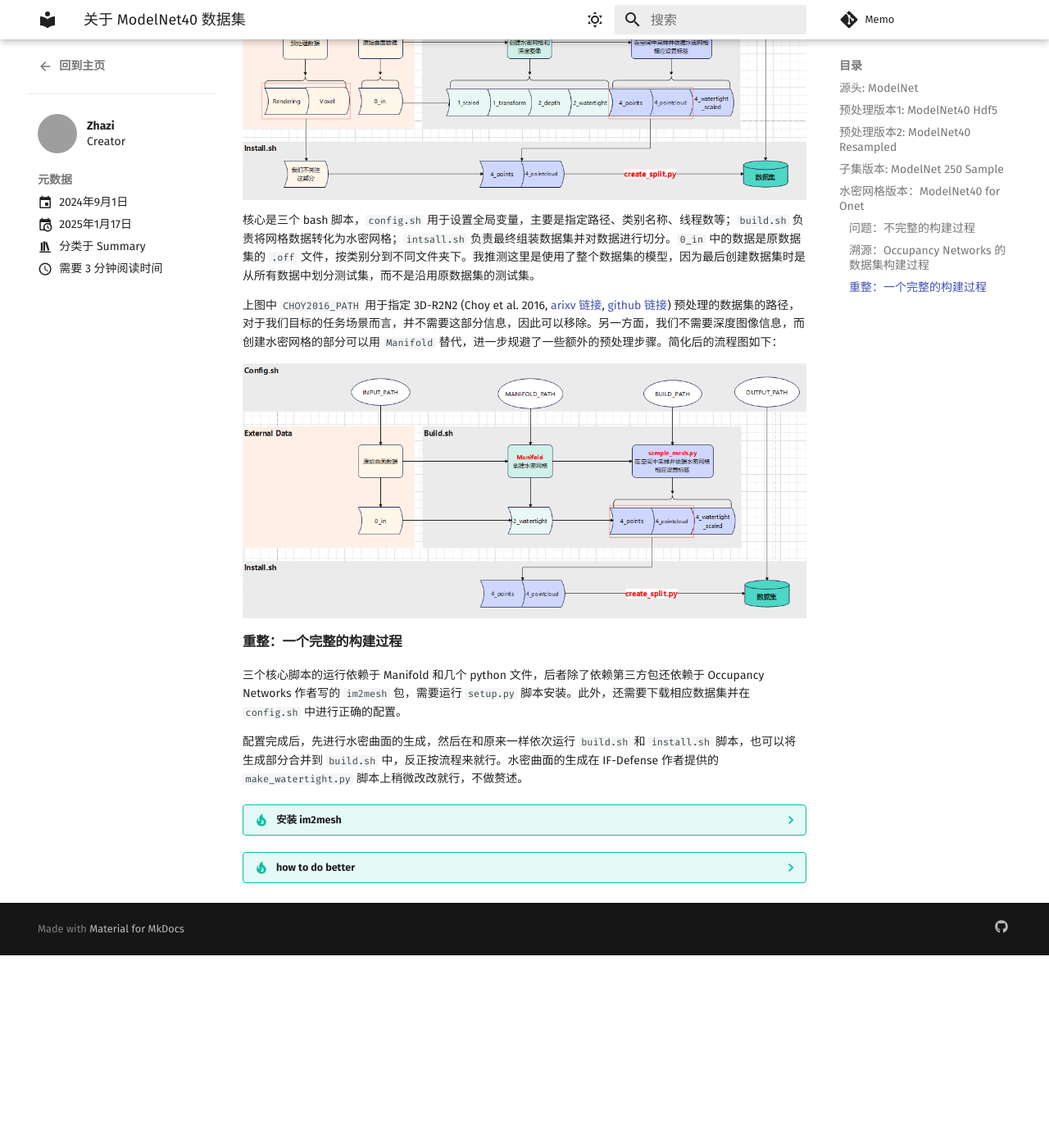
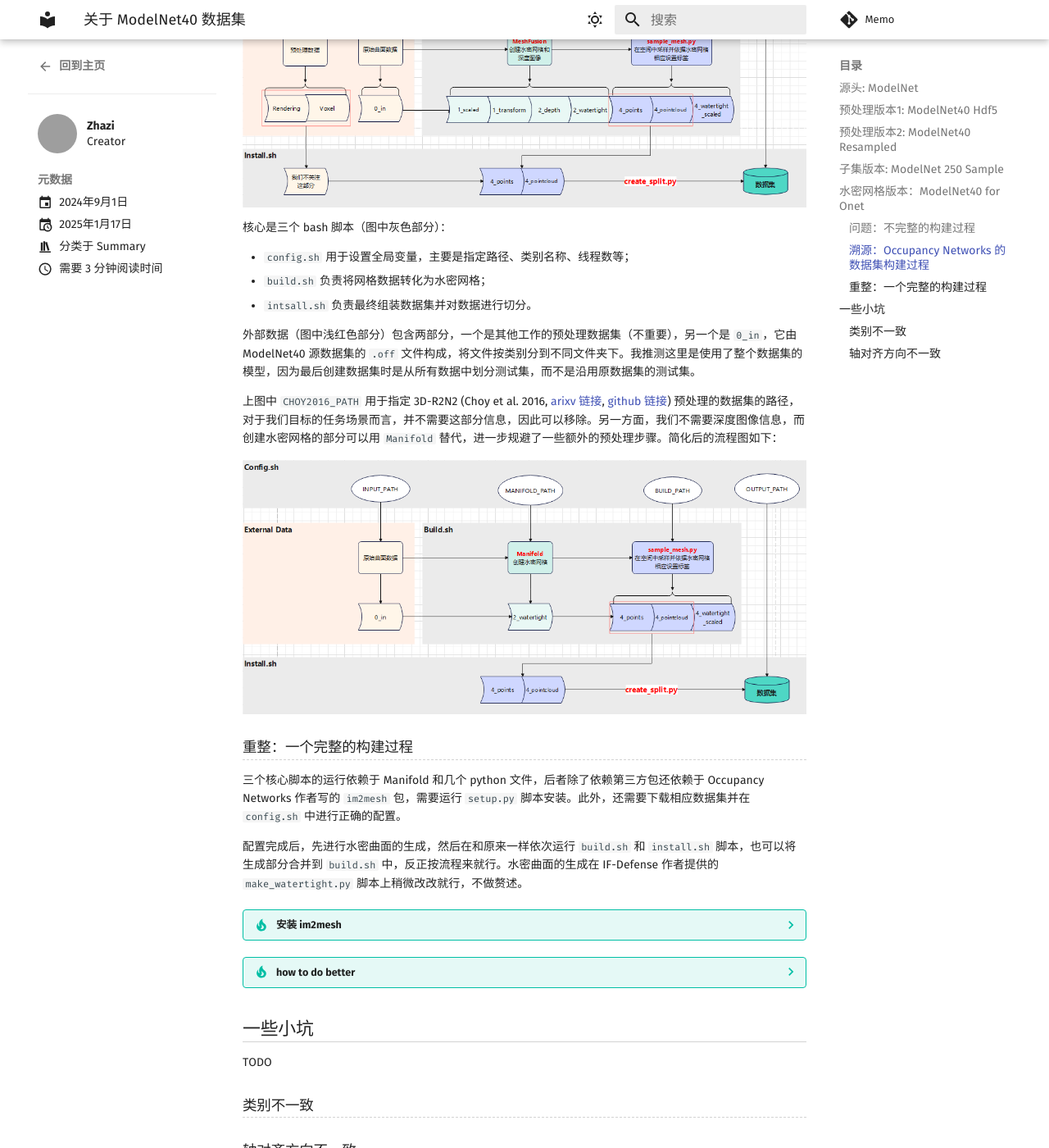
Before and after one commit to the-full/the-full.github.io, an MkDocs documentation site: the page built from docs/blog/posts/modelnet40.md, in a window 1280 px wide and 1400 px high, scrolled down 2710 px. Shown: the whole window at 82% size. Built offline with MkDocs 1.6.1 and Material for MkDocs 9.7.7, drawn with Linux system fonts in a browser that asks for light colours; comment, search, counter and statistics services are not loaded; before the commit the page ends 3875 px from its top, so only the background shows below that; some of the changed text lies outside the part shown; grey boxes are pictures that could not be loaded.

Commit message:
update: 完成，并临时起意挖了个小坑，之后再填

````diff
--- a/docs/blog/posts/modelnet40.md
+++ b/docs/blog/posts/modelnet40.md
@@ -16,11 +16,16 @@ authors:
 
     ModelNet40 是三维对抗攻防领域中一个非常常用的数据集，绝大多数方法都会在该数据集上进行评估。然而，在阅读相关论文时，会发现这个数据集存在许多变体，通常是前人工作中预处理后的版本，这导致论文或代码中提到 ModelNet40 数据集时往往具有多义性。另一方面，最近在尝试复现点云对抗防御方法 **IF-Defense** 时，需要在 ModelNet40 的基础上构建一个变体数据集，但在运行作者的脚本时遇到了一些问题，因此需要梳理其构建细节。
 
-    本文将记录 ModelNet40 的各种变体及其构建细节，但不会涉及数据集的存储细节，也不会包括如何实现 DataSet 类来读取数据的内容。
+    本文将记录 ModelNet40 的各种变体及其构建细节，但不会涉及数据集的存储细节，也不会包括如何实现 DataSet 类来读取数据的内容。此外，本文还会记录一些因为数据集差异导致的坑。
 
-??? info "参考文献"
+    ??? info "参考文献"
 
-    - TODO
+        - [ModelNet 介绍](https://modelnet.cs.princeton.edu/)
+        - [PoinNet 仓库描述](https://github.com/charlesq34/pointnet)
+        - [PoinNet++ 仓库描述](https://github.com/charlesq34/pointnet2)
+        - [PoinNet++ 仓库描述](https://github.com/charlesq34/pointnet2)
+        - [GeoA$^3$ 仓库描述](https://github.com/Gorilla-Lab-SCUT/GeoA3/tree/master)
+        - [IF-Defense 仓库描述](https://github.com/Wuziyi616/IF-Defense/tree/main)
 <!-- more -->
 
 ## 源头: ModelNet
@@ -82,7 +87,7 @@ ModelNet数据集文件结构
 
     作者提供了 `Onet/Conv-Onet` 模型的预训练权重。如果仅需使用 IF-Defense 进行推理或测试，无需重新构建数据集。以下内容仅适用于需要重新训练模型的情况。
 
-#### 问题：不完整的构建过程
+### 问题：不完整的构建过程
 
 作者提供了他创建数据集过程中使用的脚本，但这些脚本只存在硬编码路径、无法直接组合使用的问题，见 `IF-Defense/ONet/data_proc/build.sh` 第 47 行：
 
@@ -116,19 +121,25 @@ mkdir -p $build_path_c/0_in \
 
 所以，在没有人工介入时，即使调整好路径设置也会面临 `build.sh` 和 `make_watertight.py` 循环依赖的问题，此外，`build.sh` 中也没有给出 `0_in` 文件夹下文件的创建过程。
 
-#### 溯源：Occupancy Networks 的数据集构建过程
+### 溯源：Occupancy Networks 的数据集构建过程
 
 作者的脚本是在从`Occupancy Networks` 的脚本（见 `occupancy_networks/scripts`) 修改而来的，原脚本处理的是 `ShapeNet` 数据集，构建流程如下图所示：
 
 ![Onet-ShapeNet 构建流程图](./images/Onet-ShapeNet 构建流程图.png)
 
-核心是三个 bash 脚本，`config.sh` 用于设置全局变量，主要是指定路径、类别名称、线程数等；`build.sh` 负责将网格数据转化为水密网格；`intsall.sh` 负责最终组装数据集并对数据进行切分。`0_in` 中的数据是原数据集的 `.off` 文件，按类别分到不同文件夹下。我推测这里是使用了整个数据集的模型，因为最后创建数据集时是从所有数据中划分测试集，而不是沿用原数据集的测试集。
+核心是三个 bash 脚本（图中灰色部分）：
+
+- `config.sh` 用于设置全局变量，主要是指定路径、类别名称、线程数等；
+- `build.sh` 负责将网格数据转化为水密网格；
+- `intsall.sh` 负责最终组装数据集并对数据进行切分。
+
+外部数据（图中浅红色部分）包含两部分，一个是其他工作的预处理数据集（不重要），另一个是 `0_in`，它由 ModelNet40 源数据集的 `.off` 文件构成，将文件按类别分到不同文件夹下。我推测这里是使用了整个数据集的模型，因为最后创建数据集时是从所有数据中划分测试集，而不是沿用原数据集的测试集。
 
 上图中 `CHOY2016_PATH` 用于指定 3D-R2N2 (Choy et al. 2016, [arixv 链接](https://arxiv.org/abs/1604.00449), [github 链接](https://github.com/chrischoy/3D-R2N2)) 预处理的数据集的路径，对于我们目标的任务场景而言，并不需要这部分信息，因此可以移除。另一方面，我们不需要深度图像信息，而创建水密网格的部分可以用 `Manifold` 替代，进一步规避了一些额外的预处理步骤。简化后的流程图如下：
 
 ![Onet-ModelNet40 构建流程图](./images/Onet-ModelNet40 构建流程图.png)
 
-#### 重整：一个完整的构建过程
+### 重整：一个完整的构建过程
 
 三个核心脚本的运行依赖于 Manifold 和几个 python 文件，后者除了依赖第三方包还依赖于 Occupancy Networks 作者写的 `im2mesh` 包，需要运行 `setup.py` 脚本安装。此外，还需要下载相应数据集并在 `config.sh` 中进行正确的配置。
 
@@ -138,9 +149,9 @@ mkdir -p $build_path_c/0_in \
 
     简单来说，整个安装过程就是两步：
 
-    ``` bash
-    python setup.py build_ext --inplace
-    python install
+    ```console
+    $ python setup.py build_ext --inplace
+    $ python install
     ```
 
     这两行命令起到的效果就是依次编译 `im2mesh.utils` 下的 `lib_*` 文件并构建相应模块，`--inplace` 指定动态链接库放在 lib* 所在的文件夹下，之后可以使用 python 调用相关接口。需要注意的是，`sample_mesh.py` 中使用的 `libmesh` 没有出现在 IF-Defense 作者提供的 `im2mesh` 中，可能作者使用其他方法替代了 `check_mesh_contains` 函数（我对这个不太了解），因此这里需要从原仓库中借过来这部分代码（`setup.py` 也要补充）。
@@ -150,3 +161,12 @@ mkdir -p $build_path_c/0_in \
     这里讨论一下 `sample_mesh.py` 中的第 9 行的 **TODO** 怎么进行。按原来的 `setup.py` 脚本安装的话， `libmesh` 中其实并不包含 `check_mesh_contains` 函数，只有编译构建的模块 `triangle_hash`，或者说 `check_mesh_contains` 函数没有被 "安装"。作者的解决方案是硬编码包搜索路径，拓展 `PYTHONPATH` 从而可以找到这个函数。这个方案的问题是 `sample_mesh.py` 和 `im2mesh` 的相对位置被硬编码，产生了不必要的耦合。
 
     解决方法是简单的，问题产生的原因是 `setup.py` 中只指明了 `libmesh.triangle_hash` 是一个模块，而没有指明 `libmesh` 是一个包，因此只需要在 `setup.py` 的 `setup` 函数中增加一行 `packages=find_packages()` 让程序发现 `libmesh` 是一个包再重新安装就可以了。
+
+
+## 一些小坑
+
+TODO
+
+### 类别不一致
+
+### 轴对齐方向不一致
````
